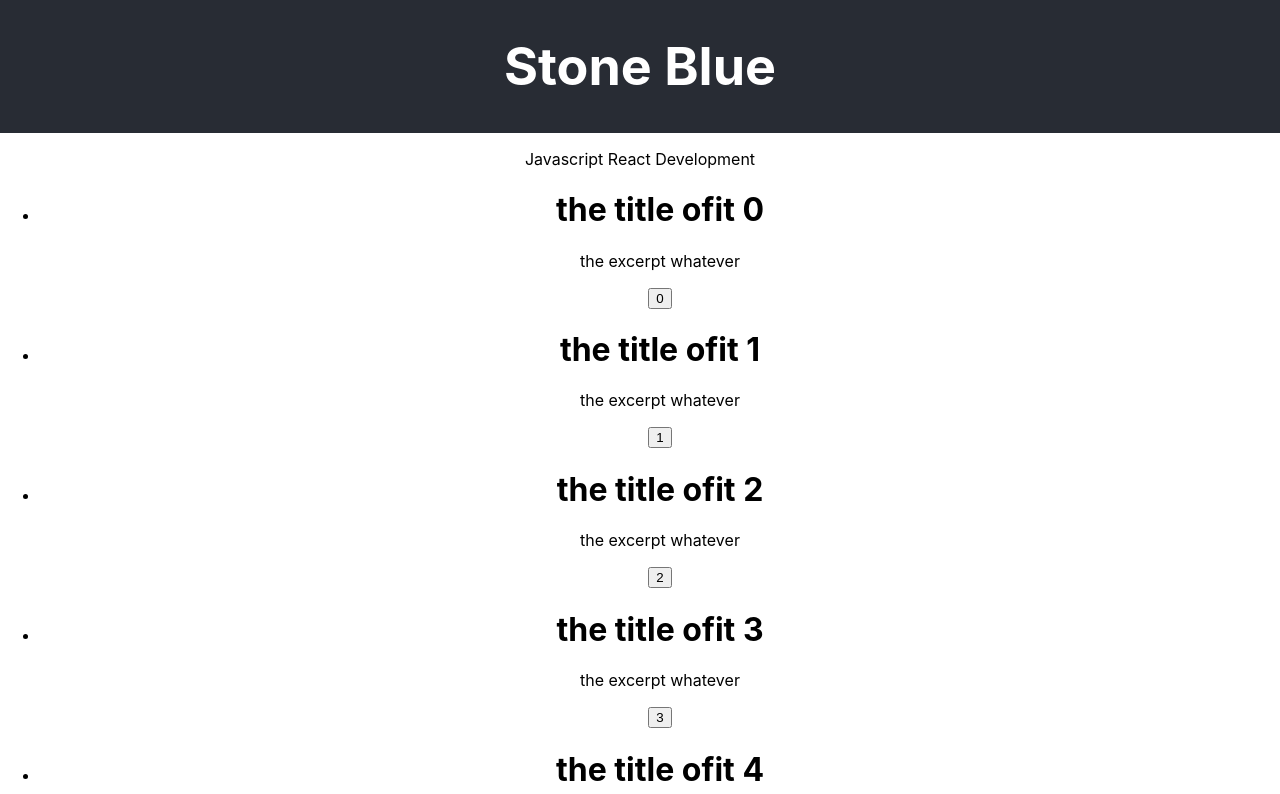
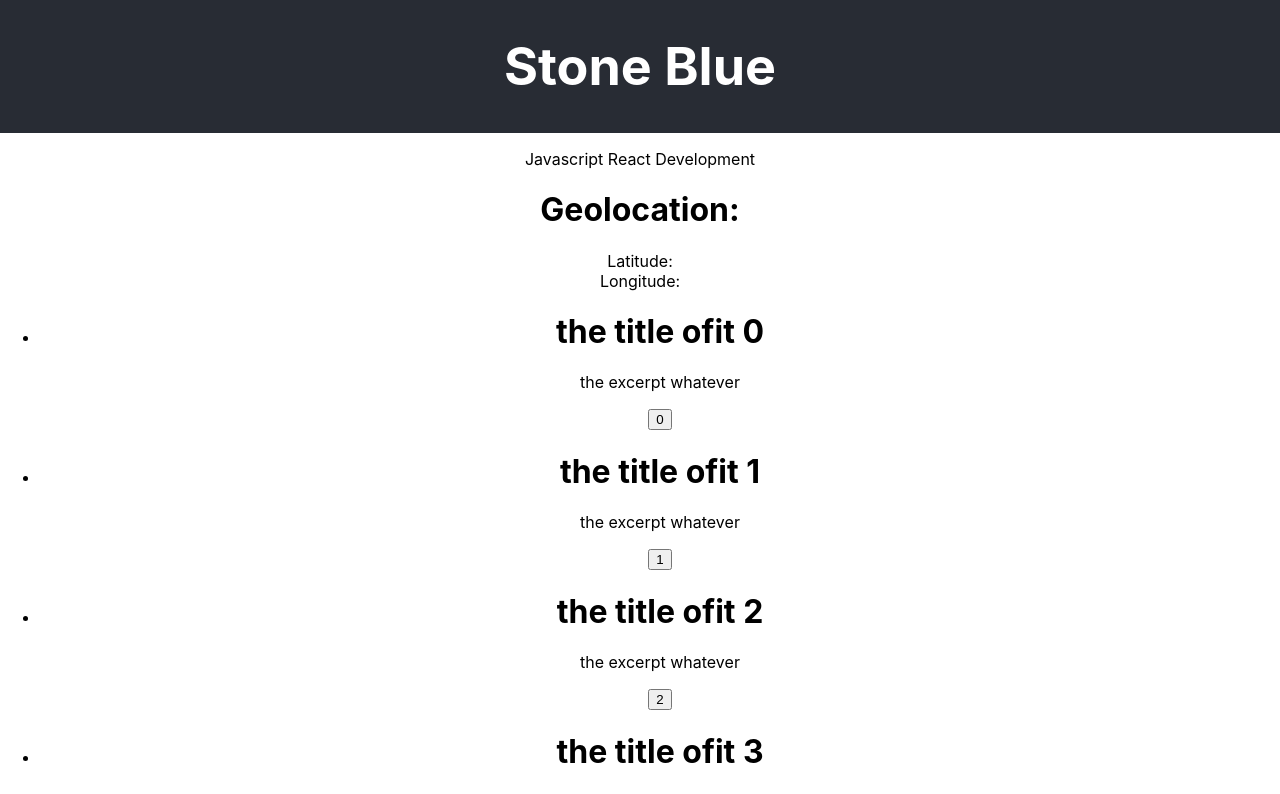
Before and after one commit to KenStoneBlue/proj-react-design-patterns-best-practices, a React (Create React App) app in the folder layouts/: page / in a window 1280 px wide. Shown: the top 794 px of the page. Built offline with nearby package versions, Linux system fonts and the light colour scheme; no server answers.

Commit message:
Added Geolocation component new file:   layouts/src/components/geolocation/Geolocation.js new file:   layouts/src/components/geolocation/index.jsx

```diff
--- a/layouts/src/App.js
+++ b/layouts/src/App.js
@@ -3,6 +3,7 @@ import Header from './components/layout/Header';
 import Content from './components/layout/Content';
 import Footer from './components/layout/Footer';
 import Mylist from './components/list/index';
+import Geolocation from './components/geolocation/Geolocation';
 import './App.css';
 
 const some_list = [
@@ -25,6 +26,7 @@ class App extends Component {
           <p>
             Javascript React Development
           </p>
+          <Geolocation />
           <Mylist some_list={some_list} />
         </Content>
 
--- /dev/null
+++ b/layouts/src/components/geolocation/Geolocation.js
@@ -0,0 +1,46 @@
+import React from 'react';
+
+
+class Geolocation extends React.Component{
+
+  constructor(props) {
+    super(props);
+
+    this.state = {
+      latitude: null,
+      longitude: null
+    };
+
+    this.handleSuccess = this.handleSuccess.bind(this);
+  }
+
+
+  componentDidMount() {
+
+    if (navigator.geolocation) {
+      navigator.geolocation.getCurrentPosition(this.handleSuccess);
+    }
+  }
+
+ handleSuccess({ coords: { latitude, longitude } }) {
+    this.setState({
+      latitude,
+      longitude
+    });
+    console.log('latitude, longitude');
+    console.log(latitude, longitude);
+  }
+
+  render() {
+    return (
+      <div>
+        <h1>Geolocation:</h1>
+        <div>Latitude: {this.state.latitude}</div>
+        <div>Longitude: {this.state.longitude}</div>
+      </div>
+    );
+  }
+
+}
+
+export default Geolocation;
```
Also changed, not shown: layouts/src/components/geolocation/index.jsx (added).
